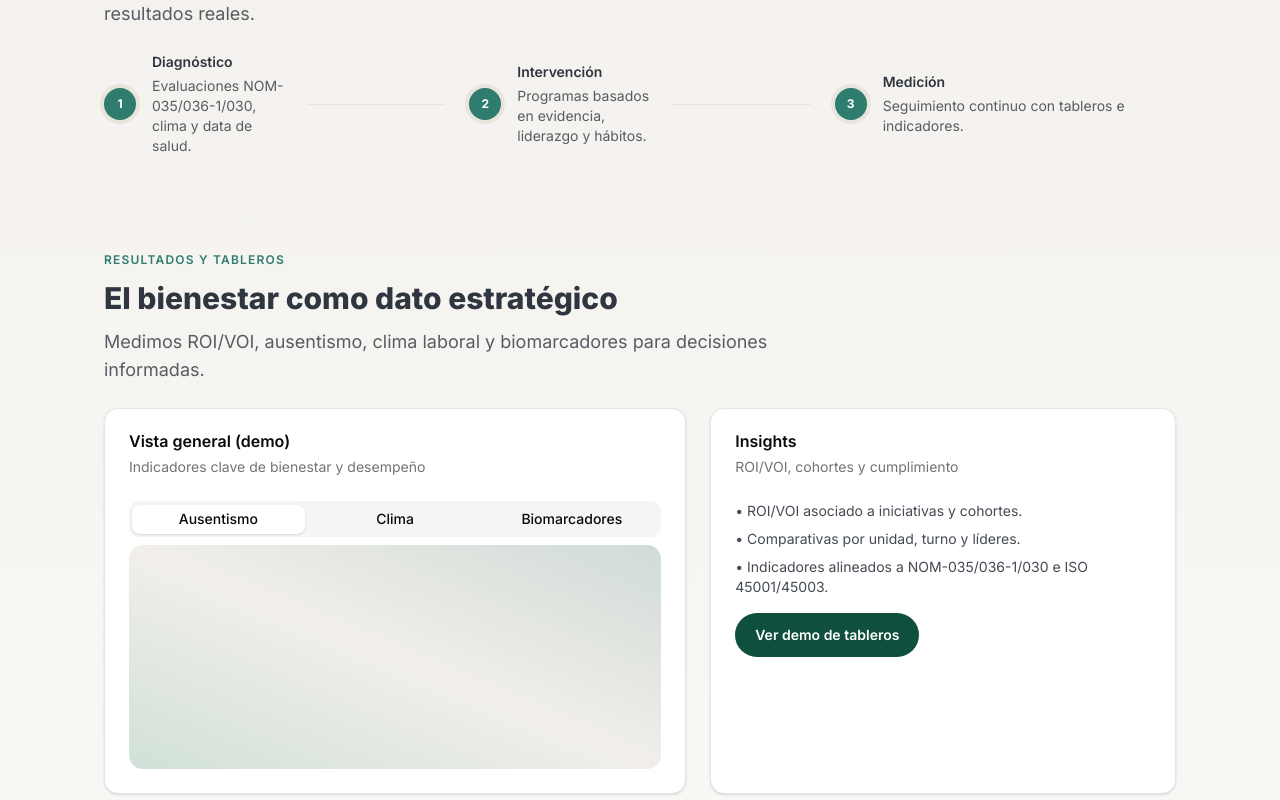
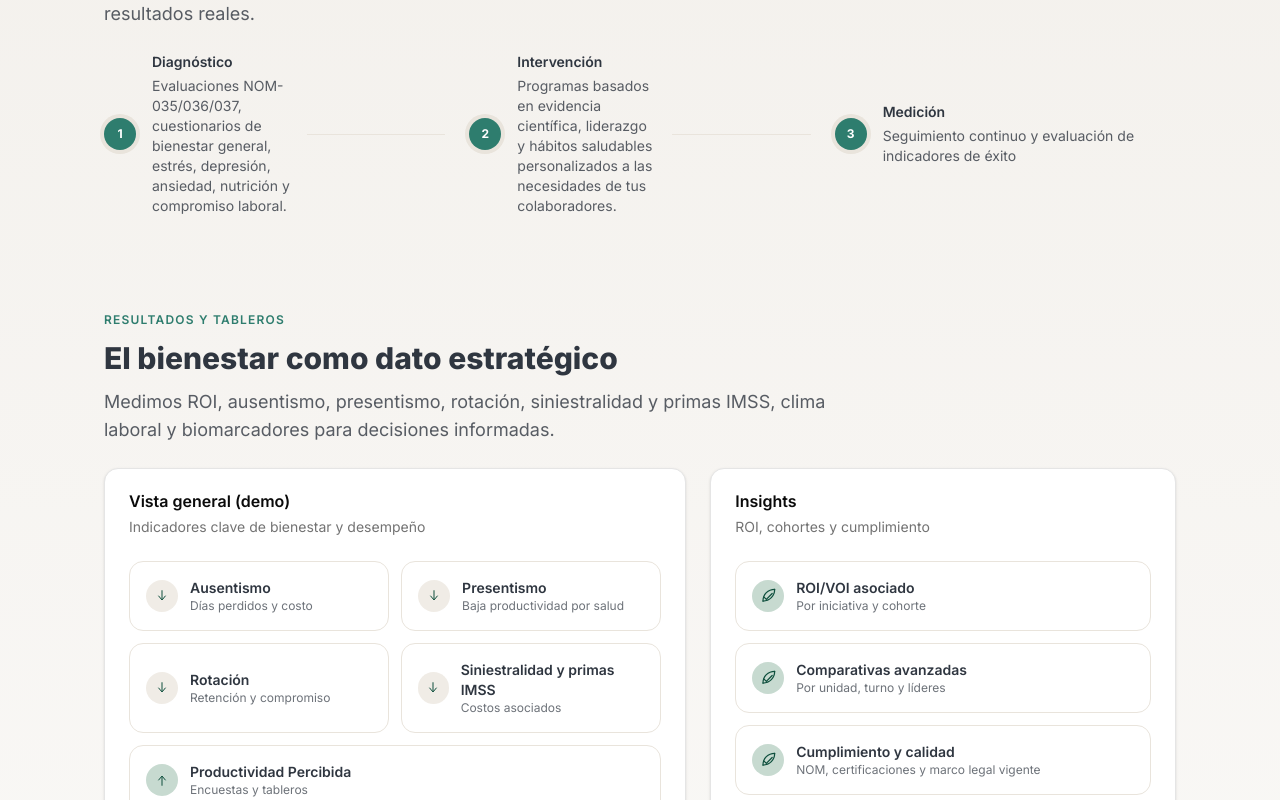
Before and after one commit to hugoarchundia/livwell, a Next.js app: page / in a window 1280 px wide. Shown: the part 2000-2800 px from the top of the page. Built offline with nearby package versions, Linux system fonts and the light colour scheme.

Commit message:
Enhance Home component layout and content; replace Tabs with a grid of metrics, update text for clarity, and add new icons for better visual representation

```diff
--- a/app/components/Icons.tsx
+++ b/app/components/Icons.tsx
@@ -78,3 +78,55 @@ export function CircleIcon({ size = 20, ...props }: IconProps) {
     </svg>
   )
 }
+
+export function ArrowDownIcon({ size = 16, ...props }: IconProps) {
+  return (
+    <svg
+      width={size}
+      height={size}
+      viewBox='0 0 24 24'
+      fill='none'
+      {...props}
+    >
+      <path
+        d='M12 4v12'
+        stroke='currentColor'
+        strokeWidth='1.5'
+        strokeLinecap='round'
+      />
+      <path
+        d='M7 12l5 6 5-6'
+        stroke='currentColor'
+        strokeWidth='1.5'
+        strokeLinecap='round'
+        strokeLinejoin='round'
+      />
+    </svg>
+  )
+}
+
+export function ArrowUpIcon({ size = 16, ...props }: IconProps) {
+  return (
+    <svg
+      width={size}
+      height={size}
+      viewBox='0 0 24 24'
+      fill='none'
+      {...props}
+    >
+      <path
+        d='M12 20V8'
+        stroke='currentColor'
+        strokeWidth='1.5'
+        strokeLinecap='round'
+      />
+      <path
+        d='M17 12l-5-6-5 6'
+        stroke='currentColor'
+        strokeWidth='1.5'
+        strokeLinecap='round'
+        strokeLinejoin='round'
+      />
+    </svg>
+  )
+}
--- a/app/page.tsx
+++ b/app/page.tsx
@@ -5,9 +5,15 @@ import {
   CardHeader,
   CardTitle
 } from '@/components/ui/card'
-import { Tabs, TabsContent, TabsList, TabsTrigger } from '@/components/ui/tabs'
+// import { Tabs, TabsContent, TabsList, TabsTrigger } from '@/components/ui/tabs'
 import { CTAButton } from './components/CTAButton'
-import { CheckLeafIcon, CircleIcon, LeafIcon } from './components/Icons'
+import {
+  ArrowDownIcon,
+  ArrowUpIcon,
+  CheckLeafIcon,
+  CircleIcon,
+  LeafIcon
+} from './components/Icons'
 import { Section } from './components/Section'
 import { Stat } from './components/Stat'
 import { TierCard } from './components/TierCard'
@@ -221,17 +227,17 @@ export default function Home() {
               {
                 num: '1',
                 title: 'Diagnóstico',
-                text: 'Evaluaciones NOM-035/036-1/030, clima y data de salud.'
+                text: 'Evaluaciones NOM-035/036/037, cuestionarios de bienestar general, estrés, depresión, ansiedad, nutrición y compromiso laboral.'
               },
               {
                 num: '2',
                 title: 'Intervención',
-                text: 'Programas basados en evidencia, liderazgo y hábitos.'
+                text: 'Programas basados en evidencia científica, liderazgo y hábitos saludables personalizados a las necesidades de tus colaboradores.'
               },
               {
                 num: '3',
                 title: 'Medición',
-                text: 'Seguimiento continuo con tableros e indicadores.'
+                text: 'Seguimiento continuo y evaluación de indicadores de éxito'
               }
             ].map(({ num, title, text }, i, arr) => (
               <li
@@ -265,7 +271,7 @@ export default function Home() {
           id='resultados'
           overline='Resultados y tableros'
           title='El bienestar como dato estratégico'
-          subtitle='Medimos ROI/VOI, ausentismo, clima laboral y biomarcadores para decisiones informadas.'
+          subtitle='Medimos ROI, ausentismo, presentismo, rotación, siniestralidad y primas IMSS, clima laboral y biomarcadores para decisiones informadas.'
         >
           <div className='grid gap-6 sm:grid-cols-[1.25fr_1fr]'>
             <Card>
@@ -276,44 +282,124 @@ export default function Home() {
                 </CardDescription>
               </CardHeader>
               <CardContent>
-                <Tabs defaultValue='ausentismo'>
-                  <TabsList>
-                    <TabsTrigger value='ausentismo'>Ausentismo</TabsTrigger>
-                    <TabsTrigger value='clima'>Clima</TabsTrigger>
-                    <TabsTrigger value='biomarcadores'>
-                      Biomarcadores
-                    </TabsTrigger>
-                  </TabsList>
-                  <TabsContent value='ausentismo'>
-                    <div className='h-56 w-full rounded-xl bg-linear-to-tr from-sage/50 via-sand/60 to-forest/20' />
-                  </TabsContent>
-                  <TabsContent value='clima'>
-                    <div className='h-56 w-full rounded-xl bg-linear-to-tr from-sap/40 via-sand/60 to-sage/30' />
-                  </TabsContent>
-                  <TabsContent value='biomarcadores'>
-                    <div className='h-56 w-full rounded-xl bg-linear-to-tr from-forest/20 via-sage/40 to-sand/50' />
-                  </TabsContent>
-                </Tabs>
+                <div className='grid grid-cols-1 gap-3 sm:grid-cols-2'>
+                  <div className='flex items-center gap-3 rounded-xl border border-sand bg-white/70 p-4'>
+                    <span className='inline-flex h-8 w-8 items-center justify-center rounded-full bg-sand/70 text-forest'>
+                      <ArrowDownIcon />
+                    </span>
+                    <div className='flex flex-col'>
+                      <span className='text-sm font-semibold text-slate'>
+                        Ausentismo
+                      </span>
+                      <span className='text-xs text-slate/70'>
+                        Días perdidos y costo
+                      </span>
+                    </div>
+                  </div>
+                  <div className='flex items-center gap-3 rounded-xl border border-sand bg-white/70 p-4'>
+                    <span className='inline-flex h-8 w-8 items-center justify-center rounded-full bg-sand/70 text-forest'>
+                      <ArrowDownIcon />
+                    </span>
+                    <div className='flex flex-col'>
+                      <span className='text-sm font-semibold text-slate'>
+                        Presentismo
+                      </span>
+                      <span className='text-xs text-slate/70'>
+                        Baja productividad por salud
+                      </span>
+                    </div>
+                  </div>
+                  <div className='flex items-center gap-3 rounded-xl border border-sand bg-white/70 p-4'>
+                    <span className='inline-flex h-8 w-8 items-center justify-center rounded-full bg-sand/70 text-forest'>
+                      <ArrowDownIcon />
+                    </span>
+                    <div className='flex flex-col'>
+                      <span className='text-sm font-semibold text-slate'>
+                        Rotación
+                      </span>
+                      <span className='text-xs text-slate/70'>
+                        Retención y compromiso
+                      </span>
+                    </div>
+                  </div>
+                  <div className='flex items-center gap-3 rounded-xl border border-sand bg-white/70 p-4'>
+                    <span className='inline-flex h-8 w-8 items-center justify-center rounded-full bg-sand/70 text-forest'>
+                      <ArrowDownIcon />
+                    </span>
+                    <div className='flex flex-col'>
+                      <span className='text-sm font-semibold text-slate'>
+                        Siniestralidad y primas IMSS
+                      </span>
+                      <span className='text-xs text-slate/70'>
+                        Costos asociados
+                      </span>
+                    </div>
+                  </div>
+                  <div className='flex items-center gap-3 rounded-xl border border-sand bg-white/70 p-4 sm:col-span-2'>
+                    <span className='inline-flex h-8 w-8 items-center justify-center rounded-full bg-sage/60 text-forest'>
+                      <ArrowUpIcon />
+                    </span>
+                    <div className='flex flex-col'>
+                      <span className='text-sm font-semibold text-slate'>
+                        Productividad Percibida
+                      </span>
+                      <span className='text-xs text-slate/70'>
+                        Encuestas y tableros
+                      </span>
+                    </div>
+                  </div>
+                </div>
               </CardContent>
             </Card>
             <Card>
               <CardHeader>
                 <CardTitle>Insights</CardTitle>
-                <CardDescription>
-                  ROI/VOI, cohortes y cumplimiento
-                </CardDescription>
+                <CardDescription>ROI, cohortes y cumplimiento</CardDescription>
               </CardHeader>
               <CardContent>
-                <ul className='space-y-2 text-sm text-slate/90'>
-                  <li>• ROI/VOI asociado a iniciativas y cohortes.</li>
-                  <li>• Comparativas por unidad, turno y líderes.</li>
-                  <li>
-                    • Indicadores alineados a NOM-035/036-1/030 e ISO
-                    45001/45003.
-                  </li>
-                </ul>
-                <div className='flex pt-4'>
-                  <CTAButton href='#contacto'>Ver demo de tableros</CTAButton>
+                <div className='flex flex-col gap-3'>
+                  <div className='flex items-center gap-3 rounded-xl border border-sand bg-white/70 p-4'>
+                    <span className='inline-flex h-8 w-8 items-center justify-center rounded-full bg-sage/60 text-forest'>
+                      <CheckLeafIcon />
+                    </span>
+                    <div className='flex flex-col'>
+                      <span className='text-sm font-semibold text-slate'>
+                        ROI/VOI asociado
+                      </span>
+                      <span className='text-xs text-slate/70'>
+                        Por iniciativa y cohorte
+                      </span>
+                    </div>
+                  </div>
+                  <div className='flex items-center gap-3 rounded-xl border border-sand bg-white/70 p-4'>
+                    <span className='inline-flex h-8 w-8 items-center justify-center rounded-full bg-sage/60 text-forest'>
+                      <CheckLeafIcon />
+                    </span>
+                    <div className='flex flex-col'>
+                      <span className='text-sm font-semibold text-slate'>
+                        Comparativas avanzadas
+                      </span>
+                      <span className='text-xs text-slate/70'>
+                        Por unidad, turno y líderes
+                      </span>
+                    </div>
+                  </div>
+                  <div className='flex items-center gap-3 rounded-xl border border-sand bg-white/70 p-4'>
+                    <span className='inline-flex h-8 w-8 items-center justify-center rounded-full bg-sage/60 text-forest'>
+                      <CheckLeafIcon />
+                    </span>
+                    <div className='flex flex-col'>
+                      <span className='text-sm font-semibold text-slate'>
+                        Cumplimiento y calidad
+                      </span>
+                      <span className='text-xs text-slate/70'>
+                        NOM, certificaciones y marco legal vigente
+                      </span>
+                    </div>
+                  </div>
+                  <div className='flex pt-2'>
+                    <CTAButton href='#contacto'>Ver demo de tableros</CTAButton>
+                  </div>
                 </div>
               </CardContent>
             </Card>
@@ -351,6 +437,10 @@ export default function Home() {
               </p>
             </div>
           </div>
+          <p className='pt-3 text-center text-[11px] text-slate/70 sm:text-left'>
+            Atención de médicos especialistas conforme a necesidades
+            particulares
+          </p>
         </Section>
 
         {/* Equipo */}
```
